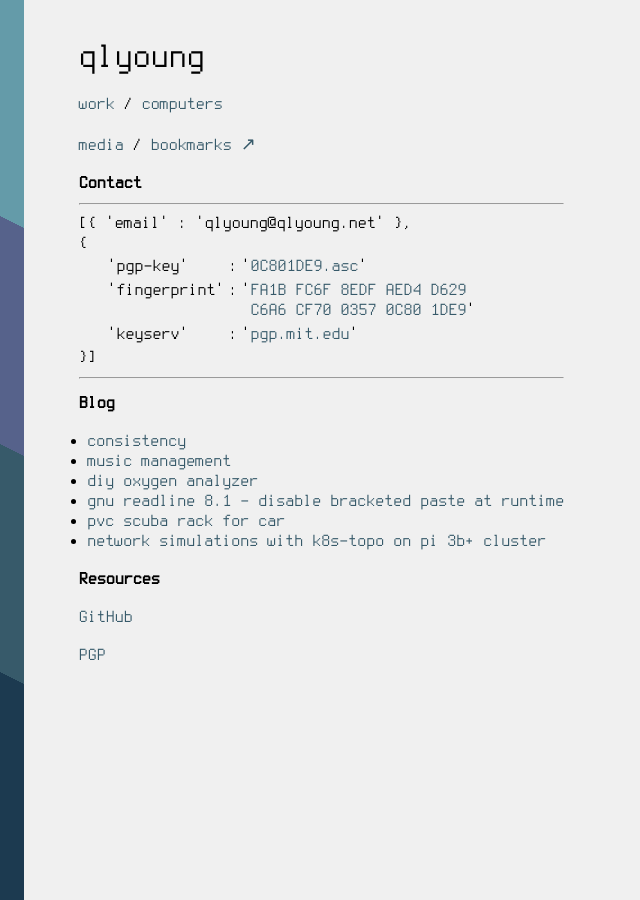
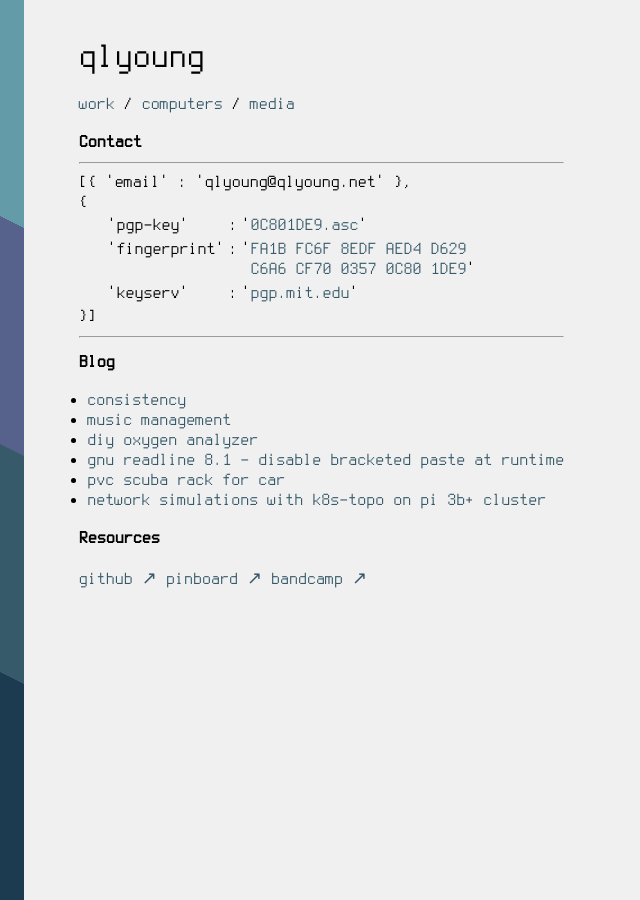
Before and after one commit to qlyoung/qlyoung.github.io, a Jekyll site: the page built from index.html, in a window 1280 px wide. Shown: the whole page, without its empty margins (0-640 px from the left). Built offline with Jekyll 4.4.1, drawn with Linux system fonts in a browser that asks for light colours.

Commit message:
shuffle some links around
make navlinks flat, move bookmarks to resources, add more resources,
remove pgp from resources since it was redundant

Signed-off-by: Quentin Young <qlyoung@qlyoung.net>

```diff
--- a/index.html
+++ b/index.html
@@ -7,12 +7,11 @@ title: qlyoung
 
 <p>
 <a href="work.html">work</a> /
-<a href="computers.html">computers</a>
+<a href="computers.html">computers</a> /
+<a href="https://media.qlyoung.net/">media</a>
 </p>
 
 <p>
-<a href="https://media.qlyoung.net/">media</a> /
-<a href="https://pinboard.in/u:qlyoung">bookmarks ↗</a>
 </p>
 
 <h2>Contact</h2>
@@ -68,8 +67,11 @@ title: qlyoung
 
   <div id="resources">
     <h2>Resources</h2>
-    <p><a href='https://github.com/qlyoung'>GitHub</a></p>
-    <p><a href='https://pgp.mit.edu/pks/lookup?op=get&search=0xCF7003570C801DE9'>PGP</a></p>
+    <p>
+     <a href='https://github.com/qlyoung'>github ↗</a>
+     <a href="https://pinboard.in/u:qlyoung">pinboard ↗</a>
+     <a href="https://bandcamp.com/qlyoung">bandcamp ↗</a>
+    </p>
   </div>
 </div>
 
```
